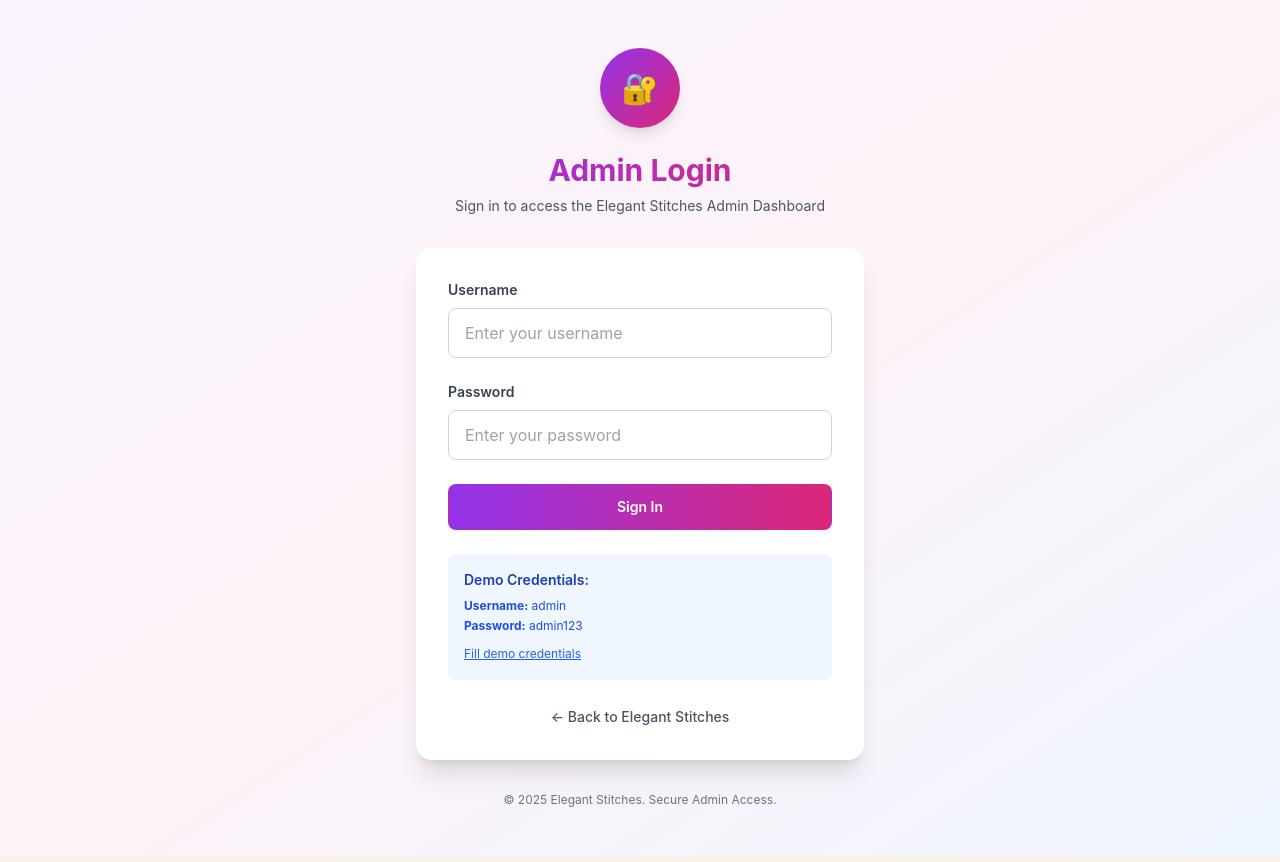
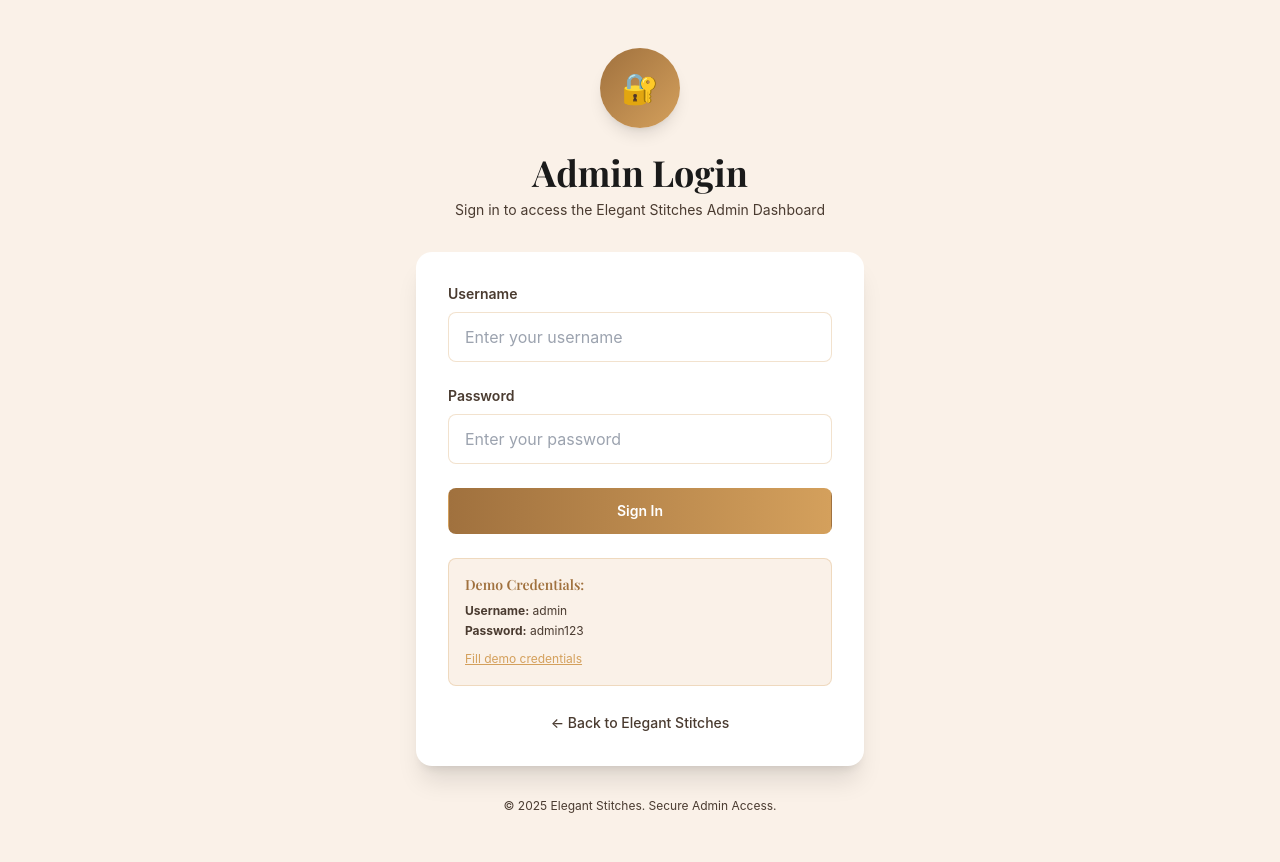
Before and after one commit to Tarun2231/Botique_Website-OCT12-V1.0, a React (Create React App) app: page /admin in a window 1280 px wide. Built offline with nearby package versions, Linux system fonts and the light colour scheme; a web font is replaced by a local one.

Commit message:
Applied elegant theme to admin dashboard and login - Updated AdminLogin, ModernSidebar, TopHeader, ModernDashboard, AnalyticsCards with elegant colors (gold, cream, purple, brown), Playfair Display font, and refined styling matching landing page theme

```diff
--- a/src/components/admin/AnalyticsCards.js
+++ b/src/components/admin/AnalyticsCards.js
@@ -9,8 +9,8 @@ function AnalyticsCards({ stats, setActiveView }) {
       changeType: 'positive',
       subtitle: 'vs last month',
       icon: '💰',
-      gradient: 'from-green-500 to-green-600',
-      bgColor: 'bg-green-50',
+      gradient: 'from-elegant-darkGold to-elegant-gold',
+      bgColor: 'bg-elegant-cream',
       onClick: null
     },
     {
@@ -20,8 +20,8 @@ function AnalyticsCards({ stats, setActiveView }) {
       changeType: 'positive',
       subtitle: 'vs last month',
       icon: '📦',
-      gradient: 'from-blue-500 to-blue-600',
-      bgColor: 'bg-blue-50',
+      gradient: 'from-elegant-gold to-elegant-darkGold',
+      bgColor: 'bg-elegant-cream',
       onClick: () => setActiveView('orders')
     },
     {
@@ -31,8 +31,8 @@ function AnalyticsCards({ stats, setActiveView }) {
       changeType: 'positive',
       subtitle: 'vs last month',
       icon: '👥',
-      gradient: 'from-purple-500 to-purple-600',
-      bgColor: 'bg-purple-50',
+      gradient: 'from-elegant-purple to-elegant-deepPurple',
+      bgColor: 'bg-elegant-cream',
       onClick: () => setActiveView('orders')
     },
     {
@@ -42,8 +42,8 @@ function AnalyticsCards({ stats, setActiveView }) {
       changeType: 'positive',
       subtitle: 'vs last month',
       icon: '📊',
-      gradient: 'from-pink-500 to-pink-600',
-      bgColor: 'bg-pink-50',
+      gradient: 'from-elegant-darkGold to-elegant-purple',
+      bgColor: 'bg-elegant-cream',
       onClick: null
     }
   ];
@@ -71,9 +71,9 @@ function AnalyticsCards({ stats, setActiveView }) {
             </div>
           </div>
           <div>
-            <h3 className="text-gray-600 text-sm font-semibold mb-1">{card.title}</h3>
-            <p className="text-3xl font-bold text-gray-800 mb-1">{card.value}</p>
-            <p className="text-xs text-gray-500">{card.subtitle}</p>
+            <h3 className="text-[#4a3b30] text-sm font-semibold mb-1">{card.title}</h3>
+            <p className="text-3xl font-bold text-elegant-black font-elegant mb-1">{card.value}</p>
+            <p className="text-xs text-[#4a3b30]/70">{card.subtitle}</p>
           </div>
         </div>
       ))}
--- a/src/components/admin/ModernDashboard.js
+++ b/src/components/admin/ModernDashboard.js
@@ -35,11 +35,11 @@ function ModernDashboard({ orders, stats, setActiveView, setSelectedOrder, updat
   return (
     <div className="space-y-8">
       {/* Welcome Section */}
-      <div className="bg-gradient-to-r from-purple-600 to-pink-600 rounded-2xl shadow-xl p-8 text-white">
+      <div className="bg-gradient-to-r from-elegant-darkGold to-elegant-gold rounded-2xl shadow-xl p-8 text-white">
         <div className="flex justify-between items-start">
           <div>
-            <h1 className="text-3xl font-bold mb-2">Welcome back, Admin!</h1>
-            <p className="text-purple-100 text-lg">Your tailoring boutique is performing excellently. Here's your overview.</p>
+            <h1 className="text-3xl font-bold mb-2 font-elegant">Welcome back, Admin!</h1>
+            <p className="text-white/90 text-lg">Your tailoring boutique is performing excellently. Here's your overview.</p>
             <div className="mt-4 flex items-center space-x-4">
               <div className="bg-white/20 rounded-lg px-4 py-2">
                 <span className="text-sm">All systems running smoothly</span>
@@ -56,7 +56,7 @@ function ModernDashboard({ orders, stats, setActiveView, setSelectedOrder, updat
             </div>
           </div>
           <div className="text-right">
-            <p className="text-purple-100 text-sm">Today</p>
+            <p className="text-white/90 text-sm">Today</p>
             <p className="text-2xl font-bold">{new Date().toLocaleDateString('en-US', {
               weekday: 'long',
               year: 'numeric',
@@ -71,10 +71,10 @@ function ModernDashboard({ orders, stats, setActiveView, setSelectedOrder, updat
       <AnalyticsCards stats={enhancedStats} setActiveView={setActiveView} />
 
       {/* Sales Distribution Banner */}
-      <div className="bg-gradient-to-br from-blue-500 via-purple-500 to-pink-500 rounded-2xl shadow-xl p-8 text-white relative overflow-hidden">
+      <div className="bg-gradient-to-br from-elegant-darkGold via-elegant-gold to-elegant-purple rounded-2xl shadow-xl p-8 text-white relative overflow-hidden">
         <div className="absolute inset-0 bg-black/10"></div>
         <div className="relative z-10">
-          <h2 className="text-2xl font-bold mb-2">Sales Distribution</h2>
+          <h2 className="text-2xl font-bold mb-2 font-elegant">Sales Distribution</h2>
           <p className="text-white/80 mb-6">This is all over Platform Sales Generated</p>
 
           <div className="grid grid-cols-2 md:grid-cols-5 gap-4">
--- a/src/components/auth/AdminLogin.js
+++ b/src/components/auth/AdminLogin.js
@@ -87,17 +87,17 @@ function AdminLogin() {
   };
 
   return (
-    <div className="min-h-screen bg-gradient-to-br from-purple-50 via-pink-50 to-blue-50 flex items-center justify-center py-12 px-4 sm:px-6 lg:px-8">
+    <div className="min-h-screen bg-elegant-cream flex items-center justify-center py-12 px-4 sm:px-6 lg:px-8">
       <div className="max-w-md w-full space-y-8">
         {/* Header */}
         <div className="text-center">
-          <div className="mx-auto h-20 w-20 bg-gradient-to-br from-purple-600 to-pink-600 rounded-full flex items-center justify-center shadow-lg">
+          <div className="mx-auto h-20 w-20 bg-gradient-to-br from-elegant-darkGold to-elegant-gold rounded-full flex items-center justify-center shadow-lg">
             <span className="text-3xl text-white">🔐</span>
           </div>
-          <h2 className="mt-6 text-3xl font-bold bg-gradient-to-r from-purple-600 to-pink-600 bg-clip-text text-transparent">
+          <h2 className="mt-6 text-4xl font-bold text-elegant-black font-elegant">
             Admin Login
           </h2>
-          <p className="mt-2 text-sm text-gray-600">
+          <p className="mt-2 text-sm text-[#4a3b30]">
             Sign in to access the Elegant Stitches Admin Dashboard
           </p>
         </div>
@@ -117,7 +117,7 @@ function AdminLogin() {
             )}
 
             <div>
-              <label htmlFor="username" className="block text-sm font-semibold text-gray-700 mb-2">
+              <label htmlFor="username" className="block text-sm font-semibold text-[#4a3b30] mb-2">
                 Username
               </label>
               <input
@@ -127,8 +127,8 @@ function AdminLogin() {
                 autoComplete="username"
                 value={formData.username}
                 onChange={handleChange}
-                className={`w-full px-4 py-3 border rounded-lg focus:outline-none focus:ring-2 focus:ring-purple-500 transition ${
-                  errors.username ? 'border-red-500' : 'border-gray-300'
+                className={`w-full px-4 py-3 border rounded-lg focus:outline-none focus:ring-2 focus:ring-elegant-gold transition ${
+                  errors.username ? 'border-red-500' : 'border-elegant-gold/30'
                 }`}
                 placeholder="Enter your username"
                 disabled={isLoading}
@@ -139,7 +139,7 @@ function AdminLogin() {
             </div>
 
             <div>
-              <label htmlFor="password" className="block text-sm font-semibold text-gray-700 mb-2">
+              <label htmlFor="password" className="block text-sm font-semibold text-[#4a3b30] mb-2">
                 Password
               </label>
               <input
@@ -149,8 +149,8 @@ function AdminLogin() {
                 autoComplete="current-password"
                 value={formData.password}
                 onChange={handleChange}
-                className={`w-full px-4 py-3 border rounded-lg focus:outline-none focus:ring-2 focus:ring-purple-500 transition ${
-                  errors.password ? 'border-red-500' : 'border-gray-300'
+                className={`w-full px-4 py-3 border rounded-lg focus:outline-none focus:ring-2 focus:ring-elegant-gold transition ${
+                  errors.password ? 'border-red-500' : 'border-elegant-gold/30'
                 }`}
                 placeholder="Enter your password"
                 disabled={isLoading}
@@ -167,7 +167,7 @@ function AdminLogin() {
                 className={`w-full flex justify-center py-3 px-4 border border-transparent rounded-lg text-sm font-semibold text-white transition-all duration-300 ${
                   isLoading
                     ? 'bg-gray-400 cursor-not-allowed'
-                    : 'bg-gradient-to-r from-purple-600 to-pink-600 hover:shadow-xl hover:scale-105'
+                    : 'bg-gradient-to-r from-elegant-darkGold to-elegant-gold hover:shadow-xl hover:scale-105'
                 }`}
               >
                 {isLoading ? (
@@ -186,15 +186,15 @@ function AdminLogin() {
           </form>
 
           {/* Demo Credentials */}
-          <div className="mt-6 p-4 bg-blue-50 rounded-lg">
-            <h3 className="text-sm font-semibold text-blue-800 mb-2">Demo Credentials:</h3>
-            <div className="text-xs text-blue-700 space-y-1">
+          <div className="mt-6 p-4 bg-elegant-cream rounded-lg border border-elegant-gold/30">
+            <h3 className="text-sm font-semibold text-elegant-darkGold mb-2 font-elegant">Demo Credentials:</h3>
+            <div className="text-xs text-[#4a3b30] space-y-1">
               <p><strong>Username:</strong> admin</p>
               <p><strong>Password:</strong> admin123</p>
             </div>
             <button
               onClick={handleDemoLogin}
-              className="mt-3 text-xs text-blue-600 hover:text-blue-800 underline"
+              className="mt-3 text-xs text-elegant-gold hover:text-elegant-darkGold underline"
               disabled={isLoading}
             >
               Fill demo credentials
@@ -205,7 +205,7 @@ function AdminLogin() {
           <div className="mt-6 text-center">
             <a
               href="/"
-              className="text-sm text-gray-600 hover:text-purple-600 transition font-medium"
+              className="text-sm text-[#4a3b30] hover:text-elegant-gold transition font-medium"
             >
               ← Back to Elegant Stitches
             </a>
@@ -214,7 +214,7 @@ function AdminLogin() {
 
         {/* Footer */}
         <div className="text-center">
-          <p className="text-xs text-gray-500">
+          <p className="text-xs text-[#4a3b30]">
             © 2025 Elegant Stitches. Secure Admin Access.
           </p>
         </div>
--- a/src/pages/AdminDashboard.js
+++ b/src/pages/AdminDashboard.js
@@ -129,17 +129,17 @@ function AdminDashboard({ orders, setOrders }) {
 
   if (loading) {
     return (
-      <div className="min-h-screen bg-gray-50 flex items-center justify-center">
+      <div className="min-h-screen bg-elegant-cream flex items-center justify-center">
         <div className="text-center">
-          <div className="animate-spin rounded-full h-12 w-12 border-b-2 border-purple-600 mx-auto mb-4"></div>
-          <p className="text-gray-600">Loading dashboard data...</p>
+          <div className="animate-spin rounded-full h-12 w-12 border-b-2 border-elegant-gold mx-auto mb-4"></div>
+          <p className="text-[#4a3b30] font-elegant text-lg">Loading dashboard data...</p>
         </div>
       </div>
     );
   }
 
   return (
-    <div className="min-h-screen bg-gray-50 flex">
+    <div className="min-h-screen bg-elegant-cream flex">
           <ModernSidebar
             activeView={activeView}
             setActiveView={setActiveView}
```
Also changed, not shown: src/components/admin/ModernSidebar.js (+24 -24 lines), src/components/admin/TopHeader.js (+11 -11 lines).
